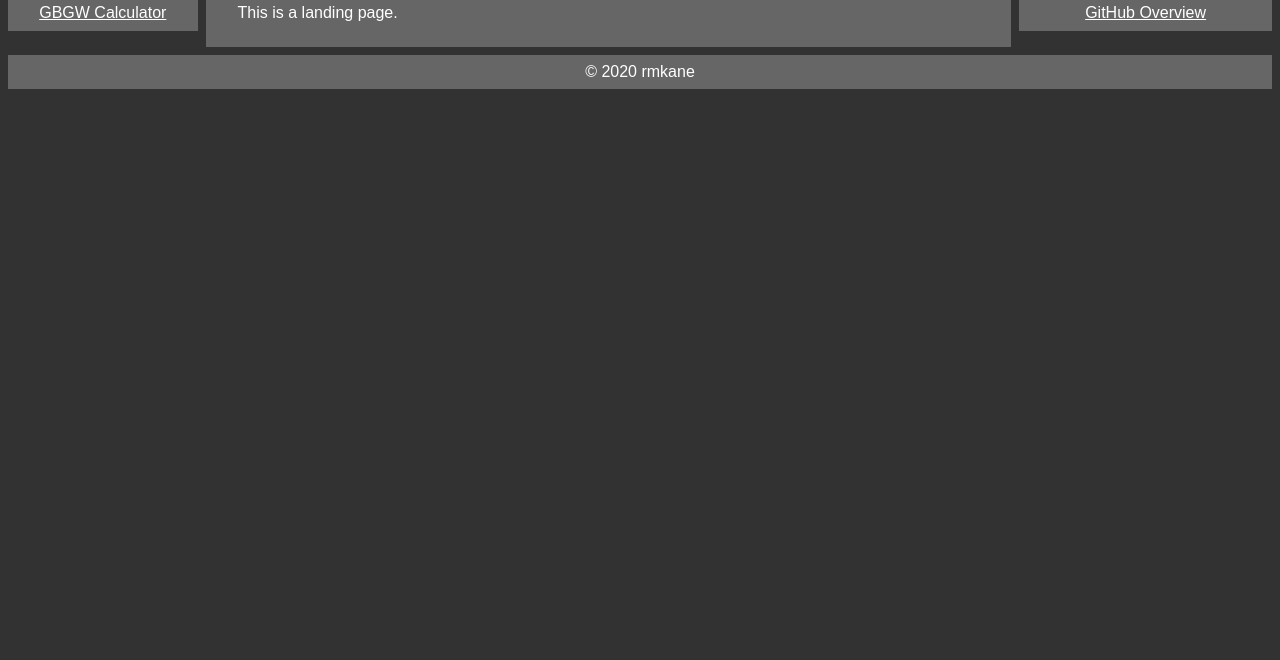
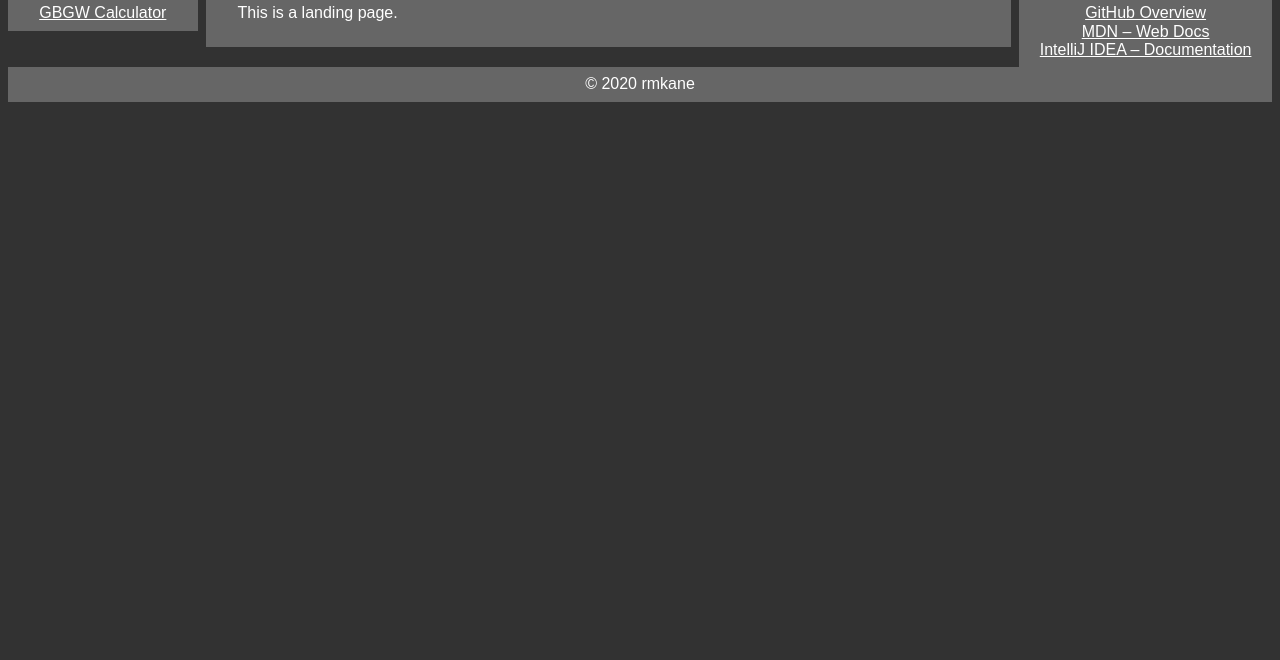
Before and after one commit to rmkane/rmkane.github.io, a plain HTML site: page index.html in a window 1280 px wide. Shown: the part 140-800 px from the top of the page. Drawn offline with nearby package versions, Linux system fonts and the light colour scheme.

Commit message:
Added some external links

```diff
--- a/index.html
+++ b/index.html
@@ -104,7 +104,9 @@
     <aside>
       <h2>External Links</h2>
       <ul>
-    <li><a href="https://github.com/rmkane">GitHub Overview</a></li>
+        <li><a href="https://github.com/rmkane">GitHub Overview</a></li>
+        <li><a href="https://developer.mozilla.org/en-US/">MDN – Web Docs</a></li>
+        <li><a href="https://www.jetbrains.com/idea/documentation/">IntelliJ IDEA – Documentation</a></li>
       </ul>
     </aside>
     <footer>
```
